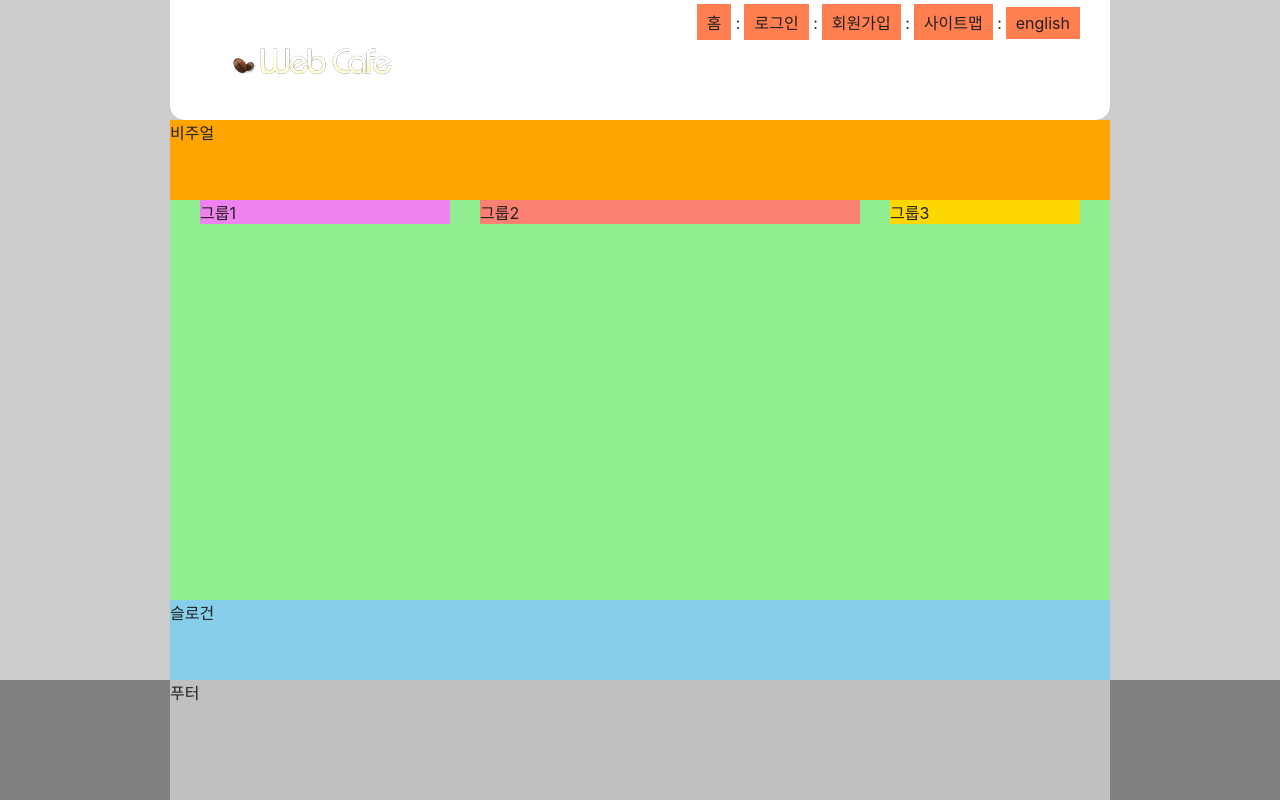
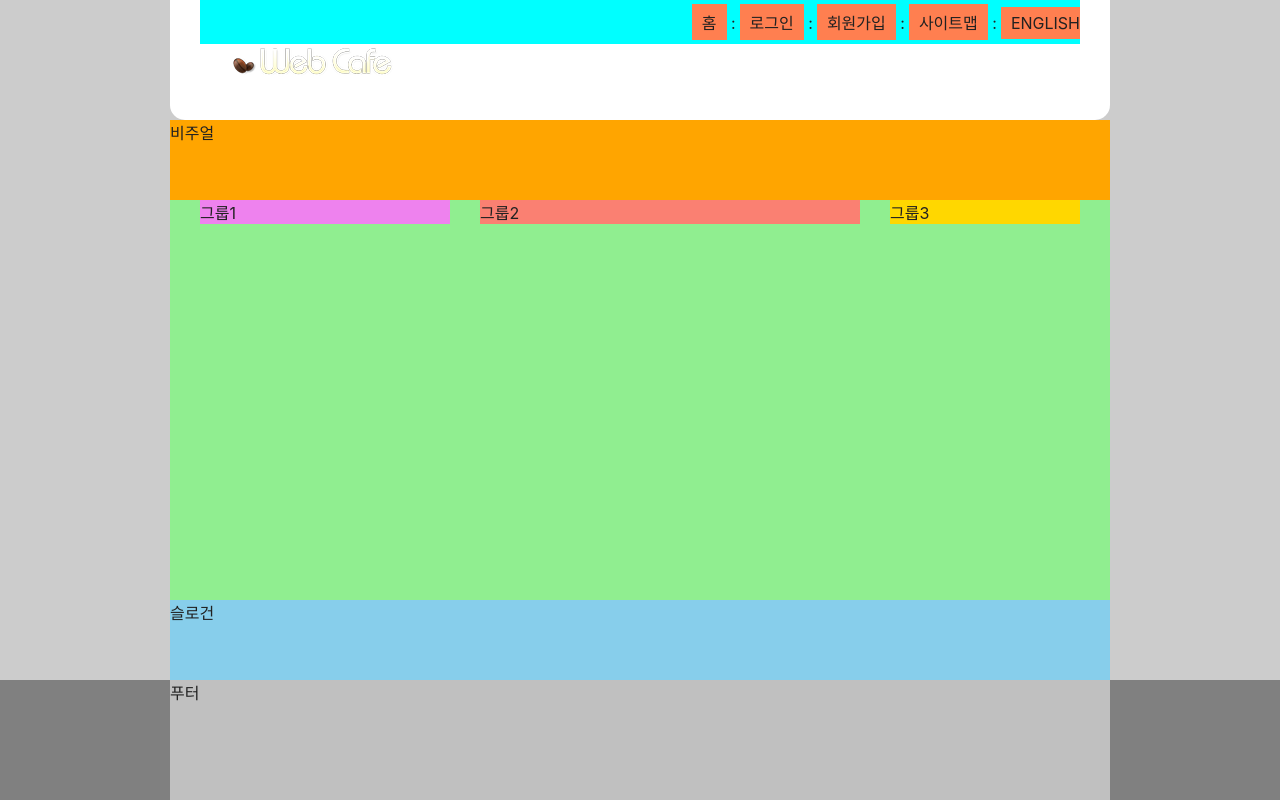
Before and after one commit to SSY1203/HTML5, a plain HTML site: page index.html in a window 1280 px wide. Drawn offline with Linux system fonts and the light colour scheme; a web font is replaced by a local one.

Commit message:
padding을 사용해서 layout 구현

```diff
--- a/styles/style.css
+++ b/styles/style.css
@@ -53,7 +53,7 @@ body {
 
 /* * 텍스트 링크 모음 */
 .member {
-  /* background-color: aqua; */
+  background-color: aqua;
   text-align: right;
   padding: 4px 0;
 }
@@ -67,6 +67,12 @@ body {
   background-color: coral;
   padding: 6px 10px;
   display: inherit;
+  text-transform: uppercase;
+}
+
+/* * 마지막 li 요소에 포함된 a 요소를 선택하여 오른쪽 padding 값을 0으로 재정의 하는 방법 */
+.member li:last-child a {
+  padding-right: 0;
 }
 
 .divider {
```
